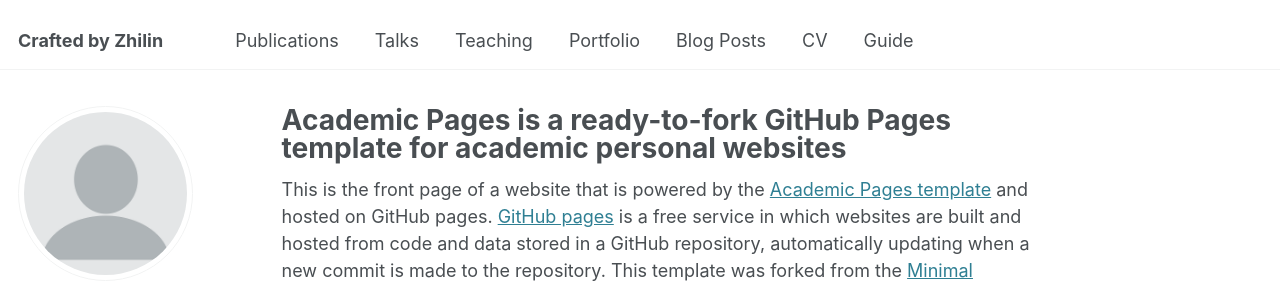
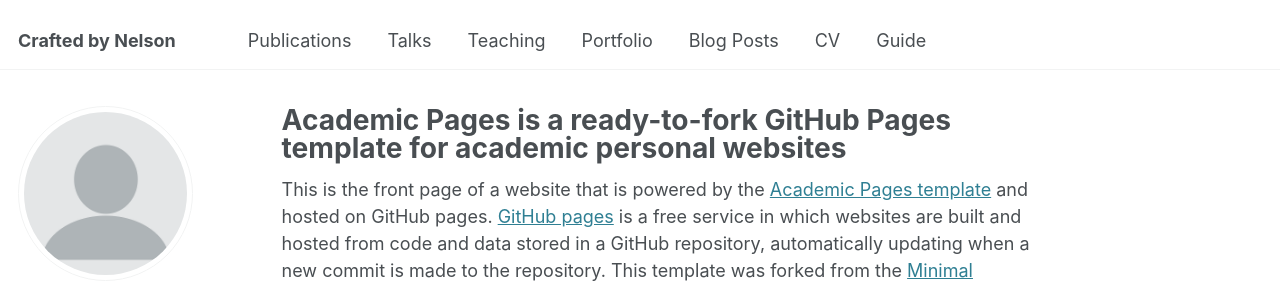
Before and after one commit to ZhilinJin/ZhilinJin.github.io, a Jekyll site: the page built from _pages/about.md, in a window 1280 px wide. Shown: the top 283 px of the page. Built offline with Jekyll 4.4.1, drawn with Linux system fonts in a browser that asks for light colours; some web fonts are replaced.

Commit message:
Update _config.yml

```diff
--- a/_config.yml
+++ b/_config.yml
@@ -9,7 +9,7 @@
 # Basic Site Settings
 locale                   : "en-US"
 site_theme               : "default"
-title                    : "Crafted by Zhilin"
+title                    : "Crafted by Nelson"
 title_separator          : "-"
 name                     : &name "Your Name"
 description              : &description "personal description"
```
